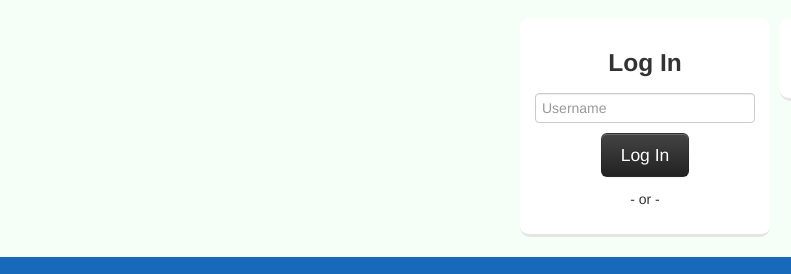
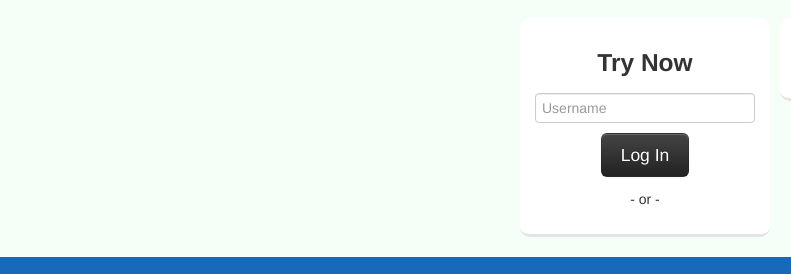
Before and after one commit to pubnub/webrtc-chat, a plain HTML site: page index.html in a window 1280 px wide. Shown: the part 217-491 px from the top of the page, 0-791 px from the left. Drawn offline with Linux system fonts and the light colour scheme; no server answers; a script that the page names is missing; a web font is replaced by a local one.

Commit message:
-n Change log in text.

```diff
--- a/index.html
+++ b/index.html
@@ -56,7 +56,7 @@
           <div class="span4 offset4">
             <div class="pad-20 center">
               <div class="box">
-                <h3>Log In</h3>
+                <h3>Try Now</h3>
                 <input type="text" id="userid" placeholder="Username">
                 <br>
                 <a href="#" class="btn btn-large btn-inverse" id="login">Log In</a>
```
